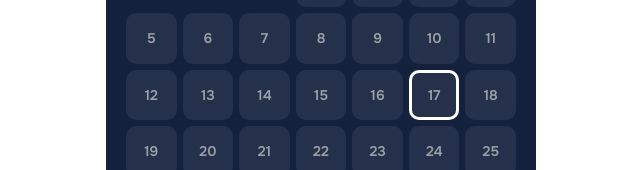
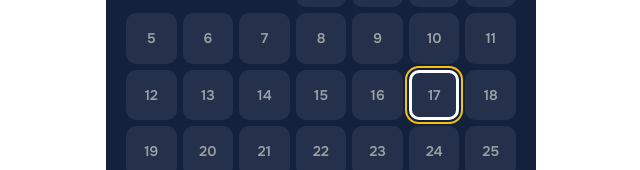
Before and after one commit to RVasyliuk-2003/DayByFit, a React (Vite) app: page / in a window 1280 px wide. Shown: the part 149-319 px from the top of the page, without its empty margins (319-959 px from the left). Built offline with nearby package versions, Linux system fonts and the light colour scheme; a web font is replaced by a local one.

Commit message:
feat: color calendar days by workout type with today and selected markers

```diff
--- a/src/components/pages/CalendarPage/CalendarHeader/CalendarHeader.tsx
+++ b/src/components/pages/CalendarPage/CalendarHeader/CalendarHeader.tsx
@@ -1,7 +1,8 @@
 import style from "./calendarHeader.module.css";
 
-import type { Workout } from "../../../../types";
-import { fmtDur } from "../../../../date";
+import type { Workout, WorkoutType } from "../../../../types";
+import { fmtDur, toDateKey } from "../../../../date";
+import { getType } from "../../../../workoutTypes";
 
 const locale = "uk-UA";
 
@@ -9,12 +10,22 @@ const pluralRules = new Intl.PluralRules(locale);
 const workoutsWord = (n: number) =>
   pluralRules.select(n) === "many" ? "тренувань" : "тренування";
 
+const dayBackground = (colors: string[]) => {
+  if (colors.length === 1) return colors[0];
+  const step = 100 / colors.length;
+  const parts = colors.map(
+    (c, i) => `${c} ${(i * step).toFixed(2)}% ${((i + 1) * step).toFixed(2)}%`,
+  );
+  return `linear-gradient(135deg, ${parts.join(", ")})`;
+};
+
 type Props = {
   viewDate: Date;
   setViewDate: (date: Date) => void;
   selectedDate: Date;
   onSelectDate: (date: Date) => void;
   workouts: Workout[];
+  types: WorkoutType[];
 };
 
 const CalendarHeader = ({
@@ -23,6 +34,7 @@ const CalendarHeader = ({
   selectedDate,
   onSelectDate,
   workouts,
+  types,
 }: Props) => {
   const year = viewDate.getFullYear();
   const month = viewDate.getMonth();
@@ -48,6 +60,18 @@ const CalendarHeader = ({
 
   const monthKey = `${year}-${String(month + 1).padStart(2, "0")}`;
   const monthWorkouts = workouts.filter((w) => w.date.startsWith(monthKey));
+
+  const colorsByDate = new Map<string, string[]>();
+  for (const w of monthWorkouts) {
+    const color = getType(types, w.typeId)?.color;
+    if (!color) continue;
+    const list = colorsByDate.get(w.date) ?? [];
+    if (!list.includes(color)) list.push(color);
+    colorsByDate.set(w.date, list);
+  }
+
+  const todayKey = toDateKey(new Date());
+
   const count = monthWorkouts.length;
   const totalMin = monthWorkouts.reduce((sum, w) => sum + w.durationMin, 0);
 
@@ -103,13 +127,24 @@ const CalendarHeader = ({
             selectedDate.getMonth() === month &&
             selectedDate.getDate() === cell;
 
+          const key = toDateKey(new Date(year, month, cell));
+          const colors = colorsByDate.get(key);
+
+          const className = [
+            style.day,
+            isSelected && style.selected,
+            colors && style.has,
+            key === todayKey && style.today,
+          ]
+            .filter(Boolean)
+            .join(" ");
+
           return (
             <button
               type="button"
               key={id}
-              className={
-                isSelected ? `${style.day} ${style.selected}` : style.day
-              }
+              className={className}
+              style={colors ? { background: dayBackground(colors) } : undefined}
               onClick={() => onSelectDate(new Date(year, month, cell))}
               aria-pressed={isSelected}
             >
--- a/src/components/pages/CalendarPage/CalendarHeader/calendarHeader.module.css
+++ b/src/components/pages/CalendarPage/CalendarHeader/calendarHeader.module.css
@@ -67,3 +67,16 @@
 .selected {
   box-shadow: inset 0 0 0 3px #fff;
 }
+
+.has {
+  color: #fff;
+}
+
+.today {
+  outline: 2px solid var(--tape);
+  outline-offset: 2px;
+}
+
+.selected {
+  box-shadow: inset 0 0 0 3px #fff;
+}
--- a/src/components/pages/CalendarPage/CalendarPage.tsx
+++ b/src/components/pages/CalendarPage/CalendarPage.tsx
@@ -28,6 +28,7 @@ const CalendarPage = ({ workouts, types, onDelete }: Props) => {
         selectedDate={selectedDate}
         onSelectDate={setSelectedDate}
         workouts={workouts}
+        types={types}
       />
 
       <CalendarContent
```
